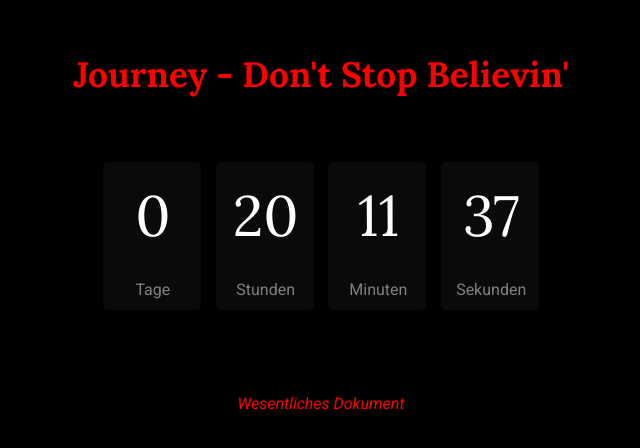
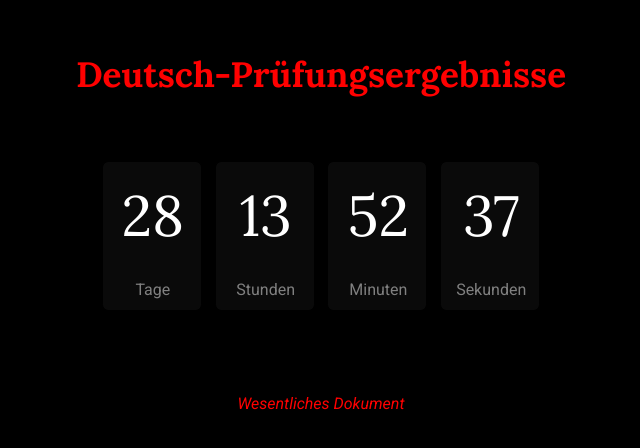
Before and after one commit to akramthedev/die-deutsch-traum, a React (Create React App) app: page / in a window 1280 px wide. Shown: the part 168-616 px from the top of the page, without its empty margins (319-959 px from the left). Built offline with nearby package versions, Linux system fonts and the light colour scheme.

Commit message:
Update Home.jsx

```diff
--- a/src/Home.jsx
+++ b/src/Home.jsx
@@ -3,7 +3,7 @@ import './App.css';
 import { useNavigate } from 'react-router-dom';
 
 const Home = () => {
-  const targetDate = new Date('2024-11-06T06:19:00'); // Target date (YYYY-MM-DD)
+  const targetDate = new Date('2024-12-04T00:00:00');
 
   const nav = useNavigate();
 
@@ -80,7 +80,7 @@ const Home = () => {
     <div className='Home'>
       <div className="Home2">
         <h1>
-          {isTimeUp ? "Timer completed" : "Journey - Don't Stop Believin'"}
+          {isTimeUp ? "Timer completed" : "Deutsch-Prüfungsergebnisse"}
         </h1>
         <div className="Timer">
           {formatTime()}
```
